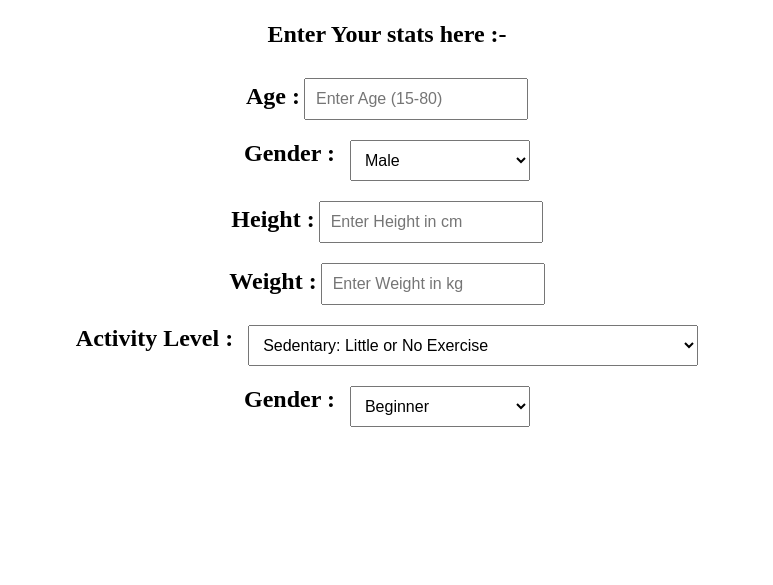
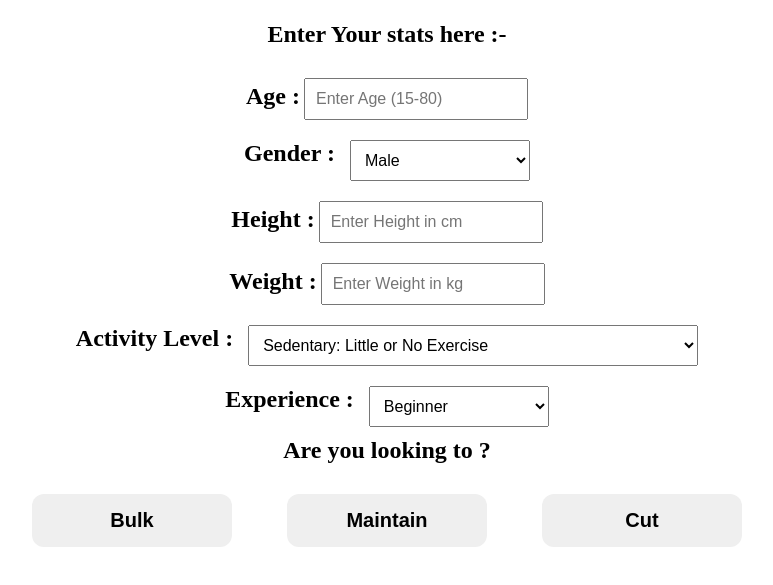
Before and after one commit to Subham269/Personal-Home-Workout-Fitness-Guide, a plain HTML site: page index.html in a window 1280 px wide. Shown: the part 107-692 px from the top of the page, without its empty margins (253-1026 px from the left). Drawn offline with Linux system fonts and the light colour scheme.

Commit message:
Added Buttons for bulk, maintain and cut

```diff
--- a/index.html
+++ b/index.html
@@ -36,13 +36,20 @@
             </select>
         </div>
         <div class="Form-group">
-            <label>Gender :</label>
+            <label>Experience :</label>
             <select id="Experience">
                 <option value="beg">Beginner</option>
                 <option value="inter">Intermediate</option>
                 <option value="advance">Advanced</option>
             </select>
         </div>
+
+        <label>Are you looking to ?</label>
+        <div class="Form-group">
+            <button>Bulk</button>
+            <button>Maintain</button>
+            <button>Cut</button>
+        </div>
     </div>
 
 </body>
--- a/style.css
+++ b/style.css
@@ -38,3 +38,13 @@ select
 {
     width:450px;
 }
+button
+{
+    border: none;
+    border-radius: 12px;
+    width: 200px;
+    padding : 15px;
+    font-size: 20px;
+    font-weight: bold;
+    margin : 20px;
+}
```
